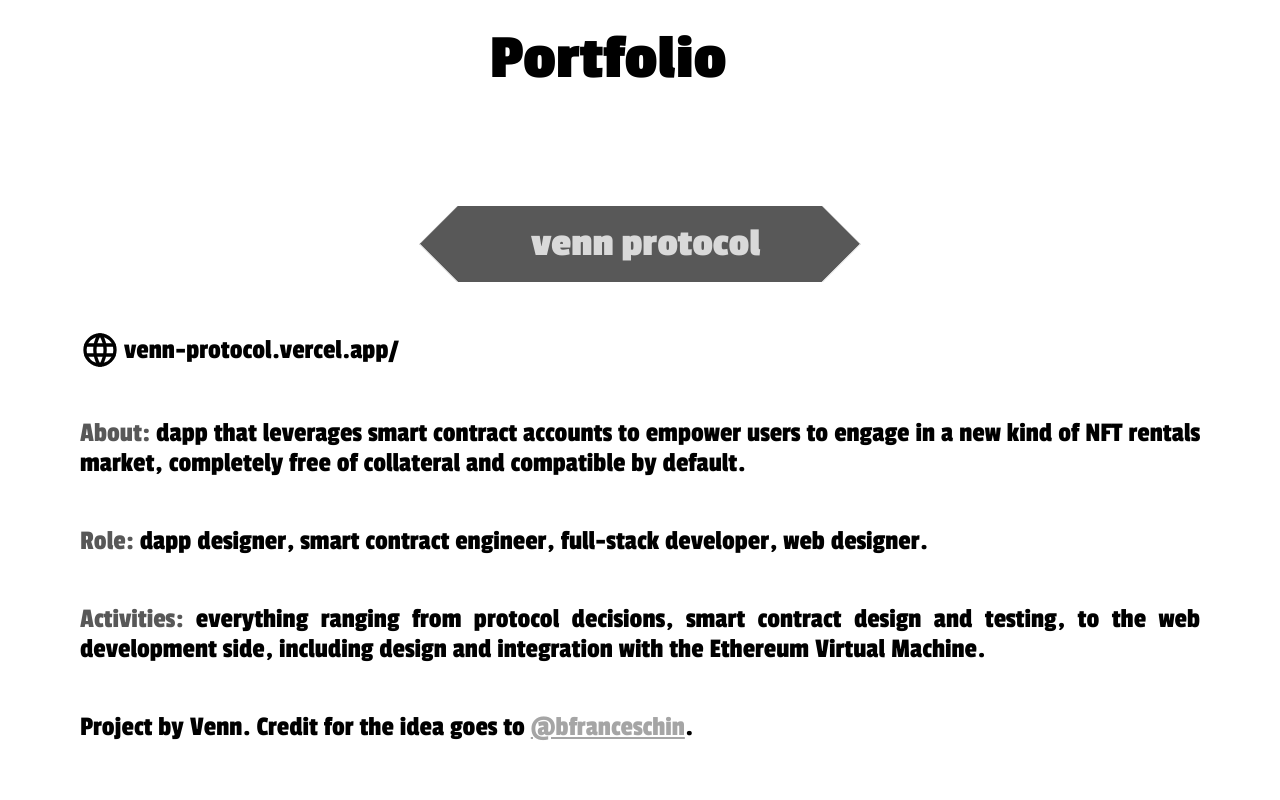
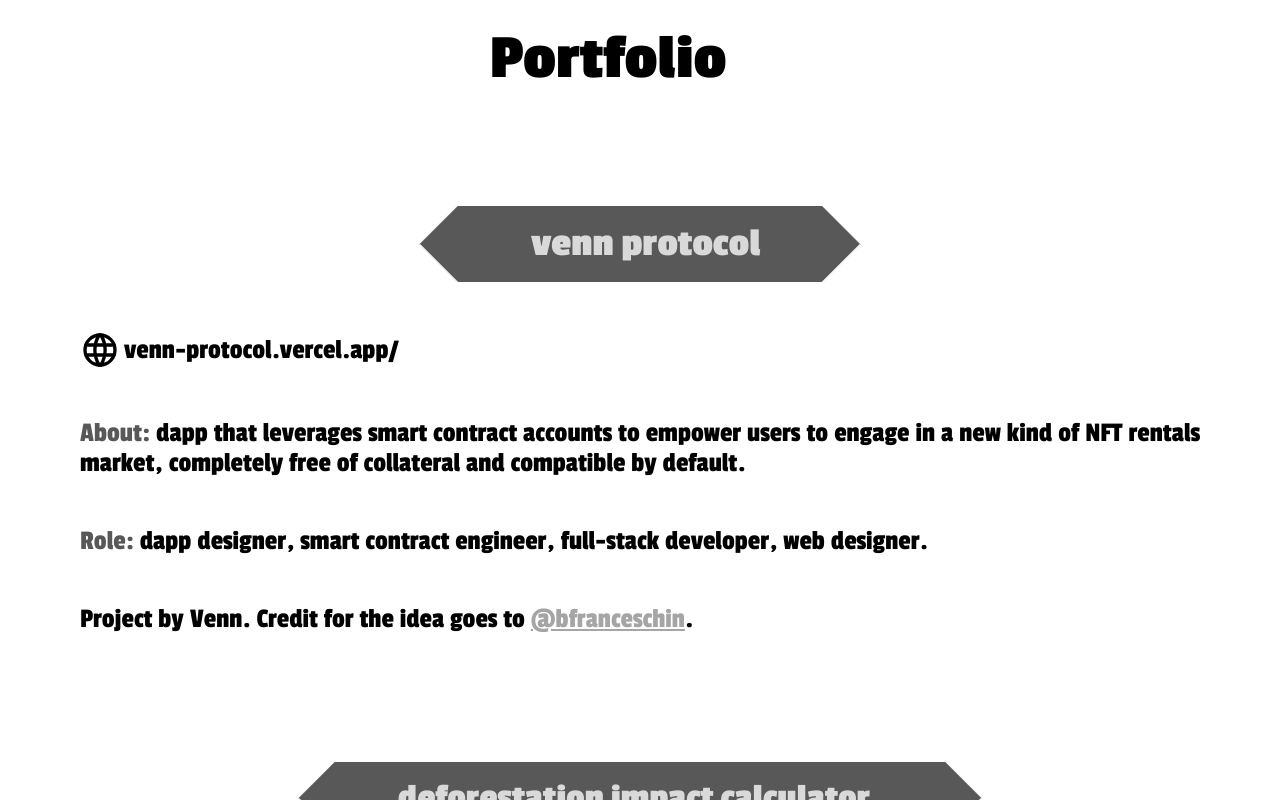
Before and after one commit to pbfranceschin/pbfranceschin.github.io, a React (Create React App) app: page / in a window 1280 px wide. Both pictures are taken after a click on the element 837 px from the left and 458 px from the top of the page. Shown: the part 996-1796 px from the top of the page. Built offline with nearby package versions, Linux system fonts and the light colour scheme.

Commit message:
remove activities

```diff
--- a/src/components/Portfolio/Portfolio.js
+++ b/src/components/Portfolio/Portfolio.js
@@ -92,9 +92,9 @@ const PortfolioEntry = ({
             <p className={classNames('leftAlign', 'rightAlign')}>
                 <span className='label'>Role: </span>{role}
             </p>
-            <p className={classNames('leftAlign', 'rightAlign')}>
+            {/* <p className={classNames('leftAlign', 'rightAlign')}>
                 <span className='label'>Activities: </span>{activities}
-            </p>
+            </p> */}
             {note}
         </div>
     )
```
